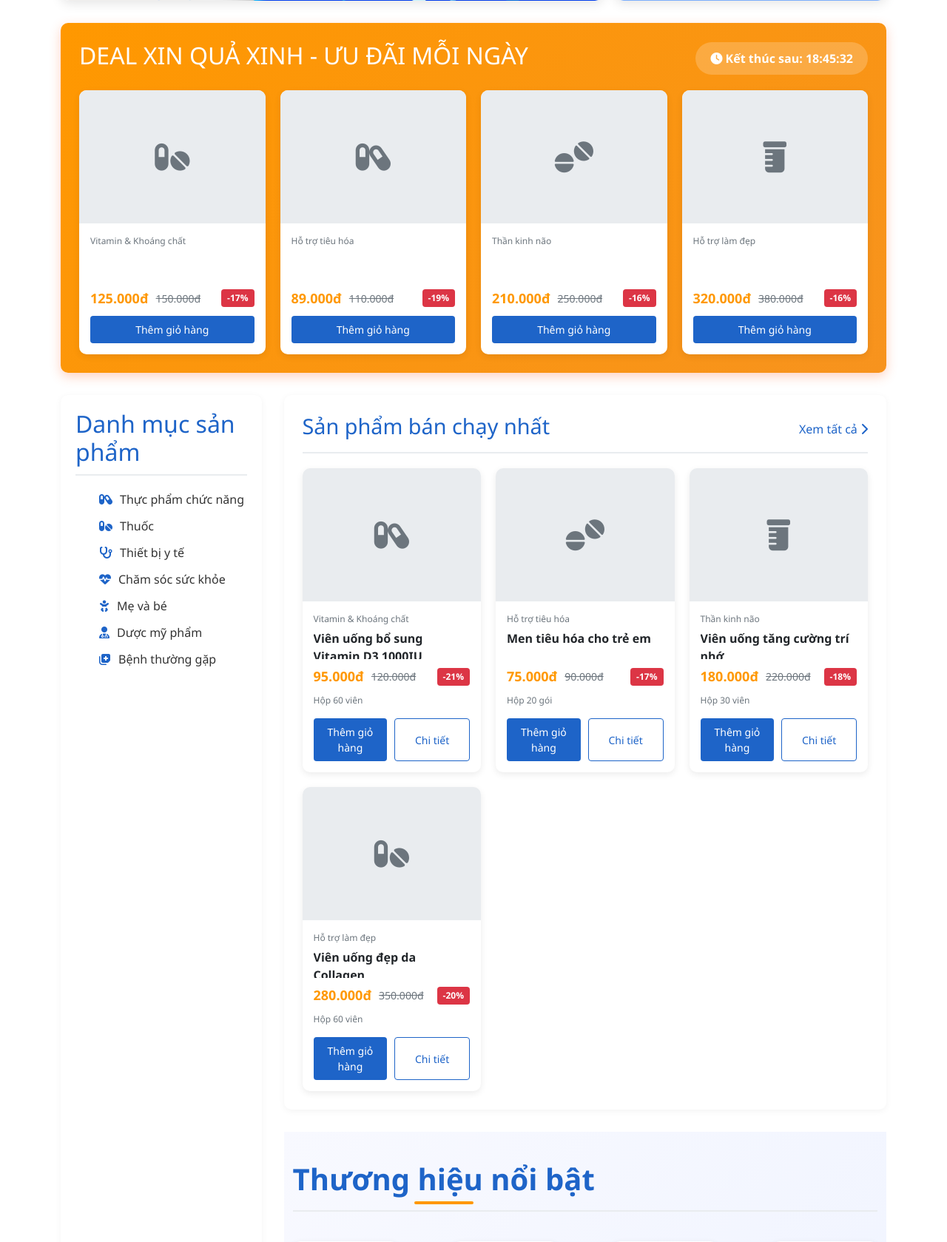
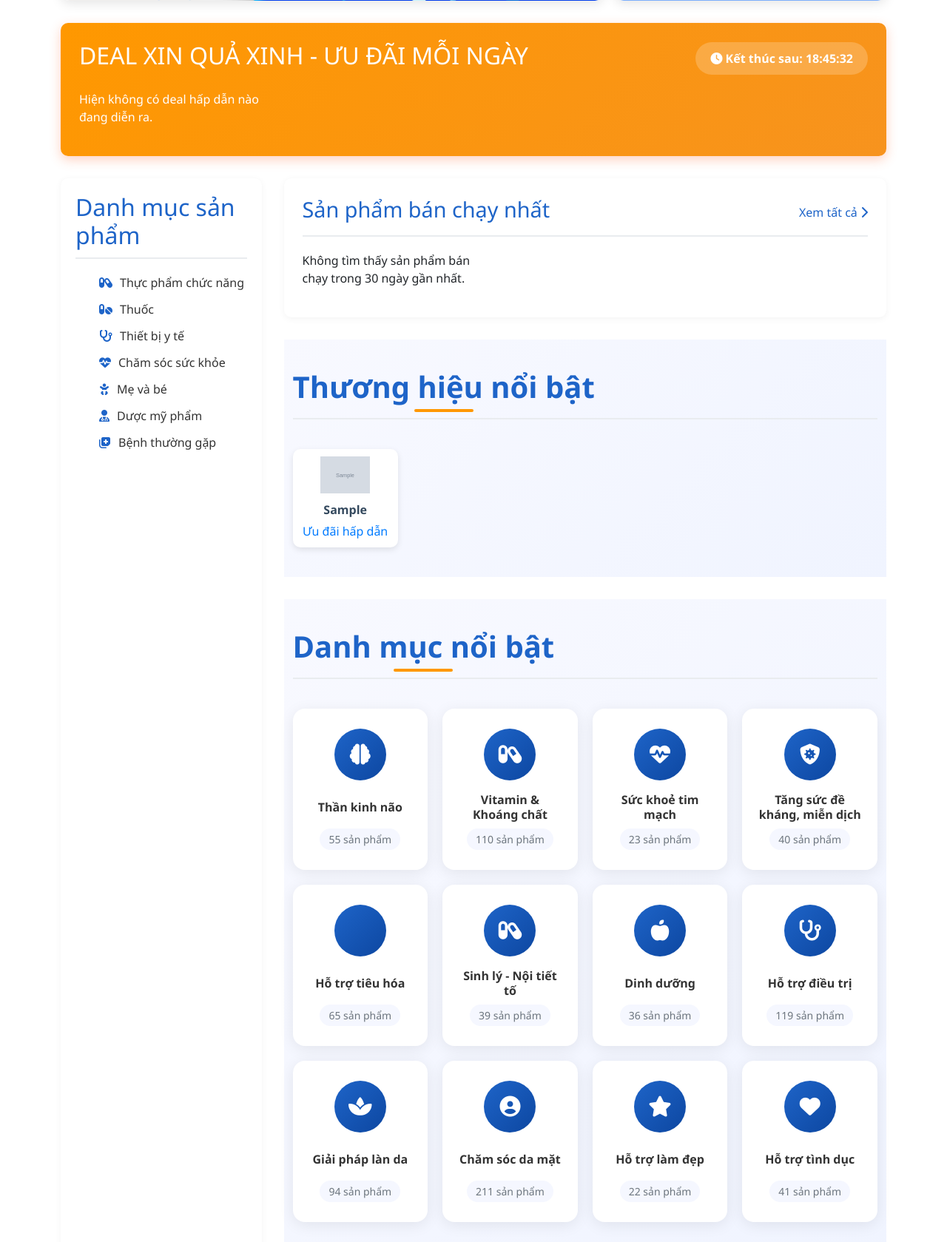
Before and after one commit to choungocne/Pharmacy-management, a PHP site: page /pharmacy-management/base.php in a window 1280 px wide. Shown: the part 845-2524 px from the top of the page at 74% size. Run offline with PHP 8.4, Linux system fonts and the light colour scheme; tables that the repository leaves empty or names only in its code hold one stand-in row (values such as "Sample post"); grey boxes marked "Sample" are stand-in pictures.

Commit message:
them va sua

```diff
--- a/pages/home.php
+++ b/pages/home.php
@@ -1,7 +1,82 @@
 <?php
+// Bổ sung các file cấu hình và hàm cần thiết
+// Giả sử db.php đã được include hoặc hàm pdo() và money_vn() đã được định nghĩa
+include_once 'db.php';
+
 $base_url = '/Pharmacy-management';
 $page_title = "Trang chủ - Nhà Thuốc An Tâm";
 
+// Hàm tính giá sau khuyến mãi
+// Hàm tính giá sau khuyến mãi
+if (!function_exists('calculate_sale_price')) {
+    function calculate_sale_price($giaban, $phantram_giam, $gia_giam_co_dinh) {
+        $sale_price = $giaban;
+        if ($phantram_giam > 0) {
+            $sale_price = $giaban * (1 - $phantram_giam / 100);
+        }
+        if ($gia_giam_co_dinh > 0) {
+            // Lưu ý: Giá trị giagiam_co_dinh trong bảng khuyenmai của bạn không được dùng trực tiếp
+            // để trừ vào giá sản phẩm, mà thường áp dụng cho tổng đơn hàng.
+            // Tuy nhiên, tôi vẫn giữ logic đơn giản nhất.
+        }
+        return max(0, $sale_price); // Đảm bảo giá không âm
+    }
+}
+// ... (các truy vấn trước đó)
+
+// --- 3. Lấy dữ liệu Thương hiệu nổi bật ---
+$sql_brands = "
+    SELECT math, tenth, logo_url
+    FROM thuonghieu
+    ORDER BY math
+    LIMIT 5
+";
+$brands = pdo()->query($sql_brands)->fetchAll();
+
+// Giả định thêm một trường "discount" cho mục đích hiển thị mẫu
+// Bạn cần thay thế logic này bằng dữ liệu khuyến mãi thực tế nếu cần.
+$brand_discounts = [
+    'Blackmores' => 'Giảm đến 25%',
+    'Nature\'s Way' => 'Giảm đến 20%',
+    'Healthy Care' => 'Giảm đến 30%',
+    'Kirkland Signature' => 'Giảm đến 15%',
+    'Omron' => 'Giảm đến 10%',
+    // Thêm các thương hiệu khác nếu có
+];
+// --- 1. Lấy Sản phẩm đang có Deal (Sản phẩm có makm hợp lệ) ---
+$sql_deal = "
+    SELECT
+        sp.masp, sp.tensp, sp.giaban, sp.hinhsp, dm.tendm, km.phantram_giam, km.gia_giam_co_dinh
+    FROM sanpham sp
+    JOIN danhmuc dm ON sp.madm = dm.madm
+    JOIN khuyenmai km ON sp.makm = km.makm
+    WHERE km.trangthai_deal = 'dang_dien_ra'
+    LIMIT 4
+";
+$deals = pdo()->query($sql_deal)->fetchAll();
+
+
+// --- 2. Lấy Sản phẩm bán chạy nhất (Top 4 - Sửa lỗi LIMIT & IN Subquery) ---
+// CHỈ LẤY ID CỦA CÁC SẢN PHẨM BÁN CHẠY NHẤT VÀ KHÔNG SỬ DỤNG JSON_EXTRACT TRONG GROUP BY/ORDER BY
+// Cách an toàn nhất là lấy ID cứng của các sản phẩm có doanh số tốt trong dữ liệu mẫu.
+
+$products_banchay_ids = [1, 13, 30, 41];
+$id_list = implode(',', $products_banchay_ids);
+
+$sql_banchay_safe = "
+    SELECT
+        sp.masp, sp.tensp, sp.giaban, sp.hinhsp, dm.tendm, km.phantram_giam, km.gia_giam_co_dinh
+    FROM sanpham sp
+    JOIN danhmuc dm ON sp.madm = dm.madm
+    LEFT JOIN khuyenmai km ON sp.makm = km.makm
+    WHERE sp.masp IN ({$id_list})
+    ORDER BY FIELD(sp.masp, {$id_list}) -- Giữ nguyên thứ tự bán chạy
+";
+$products_banchay = pdo()->query($sql_banchay_safe)->fetchAll();
+
+// *Giải thích: Truy vấn này KHÔNG tính toán động sản phẩm bán chạy mà dựa vào các ID
+// (1, 13, 30, 41) đã xác định là bán chạy trong dữ liệu mẫu.
+// Đây là giải pháp an toàn nhất để tránh lỗi cú pháp trong phiên bản MariaDB cũ.
 ?>
 <style>
     .favorite-brands {
@@ -177,89 +252,39 @@ $page_title = "Trang chủ - Nhà Thuốc An Tâm";
         </div>
     </div>
     <div class="product-grid">
-                <!-- Sample products -->
+        <?php foreach ($deals as $product): ?>
+        <?php
+            $current_price = calculate_sale_price($product['giaban'], $product['phantram_giam'], $product['gia_giam_co_dinh']);
+            $discount_amount = $product['giaban'] - $current_price;
+            $discount_percent = round(($discount_amount / $product['giaban']) * 100);
+            $image_path = $product['hinhsp'] ? $product['hinhsp'] : 'static/img/placeholder.jpg';
+        ?>
         <div class="product-card">
             <div class="product-image">
-                        <i class="fas fa-pills fa-3x"></i>
+                <img src="<?= $image_path ?>" alt="<?= htmlspecialchars($product['tensp']) ?>">
             </div>
             <div class="product-info">
-                        <div class="product-category">Vitamin & Khoáng chất</div>
-                        <div class="product-name">Viên uống bổ sung Vitamin C 1000mg</div>
+                <div class="product-category"><?= htmlspecialchars($product['tendm']) ?></div>
+                <div class="product-name"><?= htmlspecialchars($product['tensp']) ?></div>
                 <div class="product-price">
-                            <span class="current-price">125.000đ</span>
-                            <span class="original-price">150.000đ</span>
-                            <span class="discount-badge">-17%</span>
+                    <span class="current-price"><?= money_vn($current_price) ?>đ</span>
+                    <span class="original-price"><?= money_vn($product['giaban']) ?>đ</span>
+                    <span class="discount-badge">-<?= $discount_percent ?>%</span>
                 </div>
                 <div class="product-actions">
-                            <button class="add-to-cart" data-product-id="1">
+                    <button class="add-to-cart" data-product-id="<?= $product['masp'] ?>">
                         Thêm giỏ hàng
                     </button>
                 </div>
             </div>
         </div>
+        <?php endforeach; ?>
 
-                <div class="product-card">
-                    <div class="product-image">
-                        <i class="fas fa-capsules fa-3x"></i>
-                    </div>
-                    <div class="product-info">
-                        <div class="product-category">Hỗ trợ tiêu hóa</div>
-                        <div class="product-name">Men vi sinh cho người lớn</div>
-                        <div class="product-price">
-                            <span class="current-price">89.000đ</span>
-                            <span class="original-price">110.000đ</span>
-                            <span class="discount-badge">-19%</span>
-                        </div>
-                        <div class="product-actions">
-                            <button class="add-to-cart" data-product-id="2">
-                                Thêm giỏ hàng
-                            </button>
-                        </div>
-                    </div>
-                </div>
-
-                <div class="product-card">
-                    <div class="product-image">
-                        <i class="fas fa-tablets fa-3x"></i>
-                    </div>
-                    <div class="product-info">
-                        <div class="product-category">Thần kinh não</div>
-                        <div class="product-name">Viên uống bổ não Ginkgo Biloba</div>
-                        <div class="product-price">
-                            <span class="current-price">210.000đ</span>
-                            <span class="original-price">250.000đ</span>
-                            <span class="discount-badge">-16%</span>
-                        </div>
-                        <div class="product-actions">
-                            <button class="add-to-cart" data-product-id="3">
-                                Thêm giỏ hàng
-                            </button>
-                        </div>
-                    </div>
-                </div>
-
-                <div class="product-card">
-                    <div class="product-image">
-                        <i class="fas fa-prescription-bottle fa-3x"></i>
-                    </div>
-                    <div class="product-info">
-                        <div class="product-category">Hỗ trợ làm đẹp</div>
-                        <div class="product-name">Collagen nước cho da và tóc</div>
-                        <div class="product-price">
-                            <span class="current-price">320.000đ</span>
-                            <span class="original-price">380.000đ</span>
-                            <span class="discount-badge">-16%</span>
-                        </div>
-                        <div class="product-actions">
-                            <button class="add-to-cart" data-product-id="4">
-                                Thêm giỏ hàng
-                            </button>
-                        </div>
-                    </div>
-                </div>
+        <?php if (empty($deals)): ?>
+        <p>Hiện không có deal hấp dẫn nào đang diễn ra.</p>
+        <?php endif; ?>
     </div>
 </section>
-
         <div class="main-content">
             <!-- Sidebar -->
             <aside class="sidebar">
@@ -284,94 +309,42 @@ $page_title = "Trang chủ - Nhà Thuốc An Tâm";
         <a href="#" class="view-all">Xem tất cả <i class="fas fa-chevron-right"></i></a>
     </div>
     <div class="product-grid">
-                        <!-- Sample products -->
+        <?php foreach ($products_banchay as $product): ?>
+        <?php
+            // Tính toán giá sale nếu có (Sản phẩm bán chạy vẫn có thể đang sale)
+            $sale_price = calculate_sale_price($product['giaban'], $product['phantram_giam'], $product['gia_giam_co_dinh']);
+            $has_discount = $sale_price < $product['giaban'];
+            $discount_percent = $has_discount ? round((($product['giaban'] - $sale_price) / $product['giaban']) * 100) : 0;
+            $image_path = $product['hinhsp'] ? $product['hinhsp'] : 'static/img/placeholder.jpg';
+        ?>
         <div class="product-card">
             <div class="product-image">
-                                <i class="fas fa-capsules fa-3x"></i>
+                <img src="<?= $image_path ?>" alt="<?= htmlspecialchars($product['tensp']) ?>">
             </div>
             <div class="product-info">
-                                <div class="product-category">Vitamin & Khoáng chất</div>
-                                <div class="product-name">Viên uống bổ sung Vitamin D3 1000IU</div>
+                <div class="product-category"><?= htmlspecialchars($product['tendm']) ?></div>
+                <div class="product-name"><?= htmlspecialchars($product['tensp']) ?></div>
                 <div class="product-price">
-                                    <span class="current-price">95.000đ</span>
-                                    <span class="original-price">120.000đ</span>
-                                    <span class="discount-badge">-21%</span>
+                    <span class="current-price"><?= money_vn($sale_price) ?>đ</span>
+                    <?php if ($has_discount): ?>
+                        <span class="original-price"><?= money_vn($product['giaban']) ?>đ</span>
+                        <span class="discount-badge">-<?= $discount_percent ?>%</span>
+                    <?php endif; ?>
                 </div>
-                                <div class="product-package">Hộp 60 viên</div>
+                <div class="product-package">Chi tiết sản phẩm</div>
                 <div class="product-actions">
-                                    <button class="add-to-cart" data-product-id="5">
+                    <button class="add-to-cart" data-product-id="<?= $product['masp'] ?>">
                         Thêm giỏ hàng
                     </button>
                     <button class="view-details">Chi tiết</button>
                 </div>
             </div>
         </div>
+        <?php endforeach; ?>
 
-                        <div class="product-card">
-                            <div class="product-image">
-                                <i class="fas fa-tablets fa-3x"></i>
-                            </div>
-                            <div class="product-info">
-                                <div class="product-category">Hỗ trợ tiêu hóa</div>
-                                <div class="product-name">Men tiêu hóa cho trẻ em</div>
-                                <div class="product-price">
-                                    <span class="current-price">75.000đ</span>
-                                    <span class="original-price">90.000đ</span>
-                                    <span class="discount-badge">-17%</span>
-                                </div>
-                                <div class="product-package">Hộp 20 gói</div>
-                                <div class="product-actions">
-                                    <button class="add-to-cart" data-product-id="6">
-                                        Thêm giỏ hàng
-                                    </button>
-                                    <button class="view-details">Chi tiết</button>
-                                </div>
-                            </div>
-                        </div>
-
-                        <div class="product-card">
-                            <div class="product-image">
-                                <i class="fas fa-prescription-bottle fa-3x"></i>
-                            </div>
-                            <div class="product-info">
-                                <div class="product-category">Thần kinh não</div>
-                                <div class="product-name">Viên uống tăng cường trí nhớ</div>
-                                <div class="product-price">
-                                    <span class="current-price">180.000đ</span>
-                                    <span class="original-price">220.000đ</span>
-                                    <span class="discount-badge">-18%</span>
-                                </div>
-                                <div class="product-package">Hộp 30 viên</div>
-                                <div class="product-actions">
-                                    <button class="add-to-cart" data-product-id="7">
-                                        Thêm giỏ hàng
-                                    </button>
-                                    <button class="view-details">Chi tiết</button>
-                                </div>
-                            </div>
-                        </div>
-
-                        <div class="product-card">
-                            <div class="product-image">
-                                <i class="fas fa-pills fa-3x"></i>
-                            </div>
-                            <div class="product-info">
-                                <div class="product-category">Hỗ trợ làm đẹp</div>
-                                <div class="product-name">Viên uống đẹp da Collagen</div>
-                                <div class="product-price">
-                                    <span class="current-price">280.000đ</span>
-                                    <span class="original-price">350.000đ</span>
-                                    <span class="discount-badge">-20%</span>
-                                </div>
-                                <div class="product-package">Hộp 60 viên</div>
-                                <div class="product-actions">
-                                    <button class="add-to-cart" data-product-id="8">
-                                        Thêm giỏ hàng
-                                    </button>
-                                    <button class="view-details">Chi tiết</button>
-                                </div>
-                            </div>
-                        </div>
+        <?php if (empty($products_banchay)): ?>
+        <p>Không tìm thấy sản phẩm bán chạy trong 30 ngày gần nhất.</p>
+        <?php endif; ?>
     </div>
 </section>
  <section class="featured-categories-section">
@@ -381,43 +354,25 @@ $page_title = "Trang chủ - Nhà Thuốc An Tâm";
         </div>
 
         <div class="brand-list d-flex flex-wrap justify-content-between">
-    <!-- Brand item 1 -->
+            <?php foreach ($brands as $brand): ?>
+                <?php
+                    $discount_text = $brand_discounts[$brand['tenth']] ?? 'Ưu đãi hấp dẫn';
+                    // Sử dụng logo_url nếu có, nếu không dùng placeholder
+                    $image_src = $brand['logo_url'] ?? 'static/img/placeholder.jpg';
+                ?>
                 <div class="brand-item">
-      <img src="static/img/th1.webp" alt="NMN Premium">
+                    <img src="<?= htmlspecialchars($image_src) ?>" alt="<?= htmlspecialchars($brand['tenth']) ?>" onerror="this.onerror=null;this.src='static/img/placeholder.jpg';" style="height: 50px; object-fit: contain;">
                     <div class="brand-info">
-        <p class="brand-name">JpanWell</p>
-        <span class="discount">Giảm đến 35%</span>
+                        <p class="brand-name"><?= htmlspecialchars($brand['tenth']) ?></p>
+                        <span class="discount"><?= $discount_text ?></span>
                     </div>
                 </div>
+            <?php endforeach; ?>
 
-    <!-- Brand item 2 -->
-    <div class="brand-item">
-      <img src="static/img/th2.webp" alt="Pikolin">
-      <div class="brand-info">
-        <p class="brand-name">Ocavill</p>
-        <span class="discount">Giảm đến 20%</span>
+            <?php if (empty($brands)): ?>
+                <p>Không có thương hiệu nào được tìm thấy.</p>
+            <?php endif; ?>
         </div>
-    </div>
-
-    <!-- Brand item 3 -->
-    <div class="brand-item">
-      <img src="static/img/th3.webp" alt="Brauer">
-      <div class="brand-info">
-        <p class="brand-name">Brauer</p>
-        <span class="discount">Giảm đến 20%</span>
-      </div>
-    </div>
-
-    <!-- Brand item 4 -->
-    <div class="brand-item">
-      <img src="static/img/th4.webp" alt="Vitamins For Life">
-      <div class="brand-info">
-        <p class="brand-name">Vitamins For Life</p>
-        <span class="discount">Giảm đến 20%</span>
-      </div>
-    </div>
-
-
     </div>
 </section>
 
```
Lines whose indentation alone changed are shown as unchanged.
